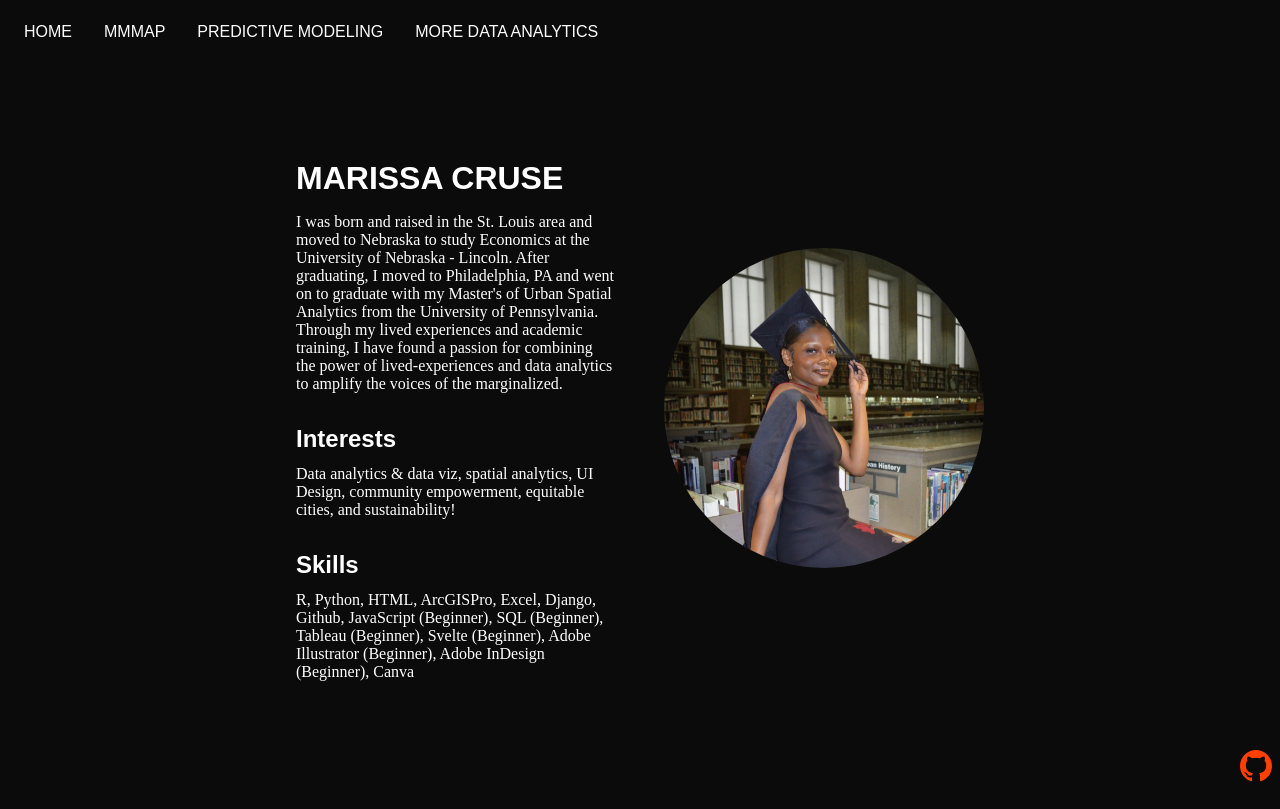
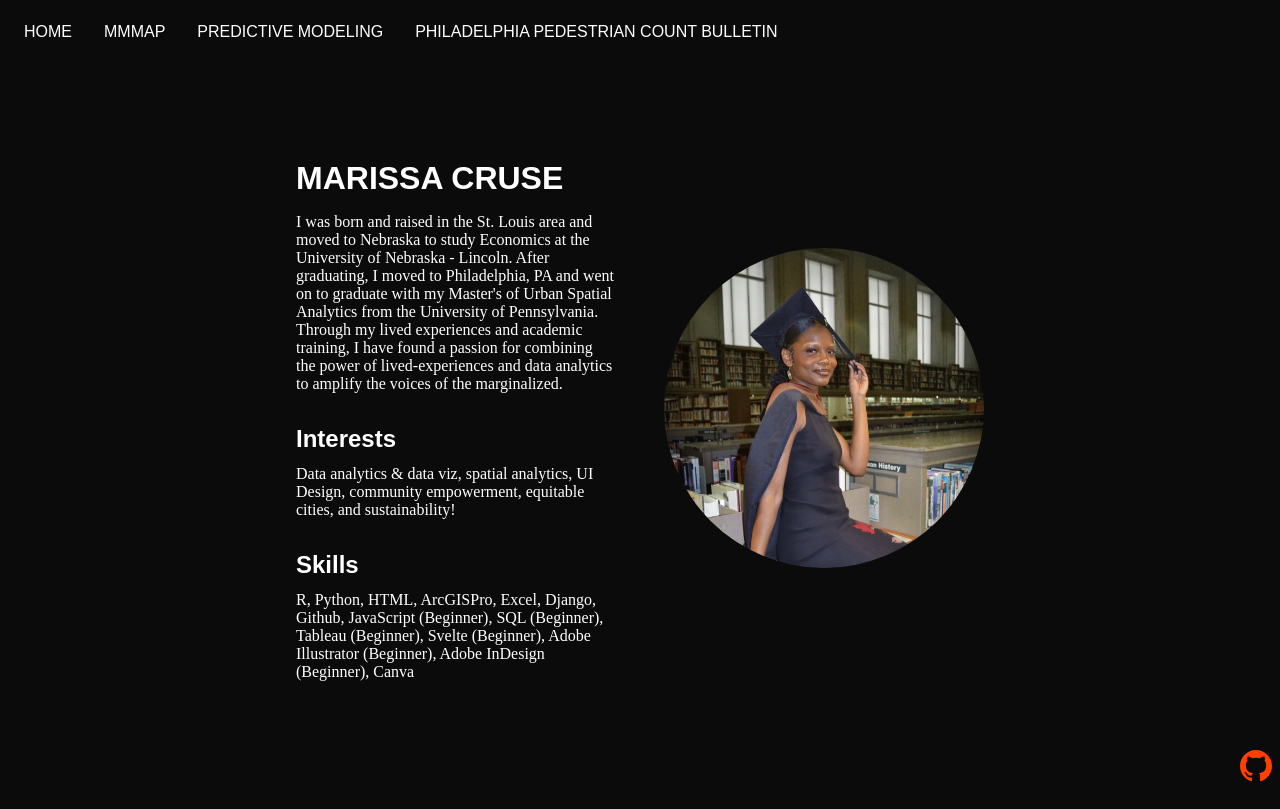
Before and after one commit to crusem/portfolio, a SvelteKit app: page / in a window 1280 px wide. Built offline with nearby package versions, Linux system fonts and the light colour scheme.

Commit message:
Update navigation.svelte

```diff
--- a/src/components/molecules/navigation.svelte
+++ b/src/components/molecules/navigation.svelte
@@ -10,7 +10,7 @@
 			<a href="/predictive_modeling">Predictive Modeling</a>
 		</li>
 		<li>
-			<a href="/data_analytics">More Data Analytics</a>
+			<a href="/data_analytics">Philadelphia Pedestrian Count Bulletin</a>
 		</li>
 	</ul>
 </nav>
```
